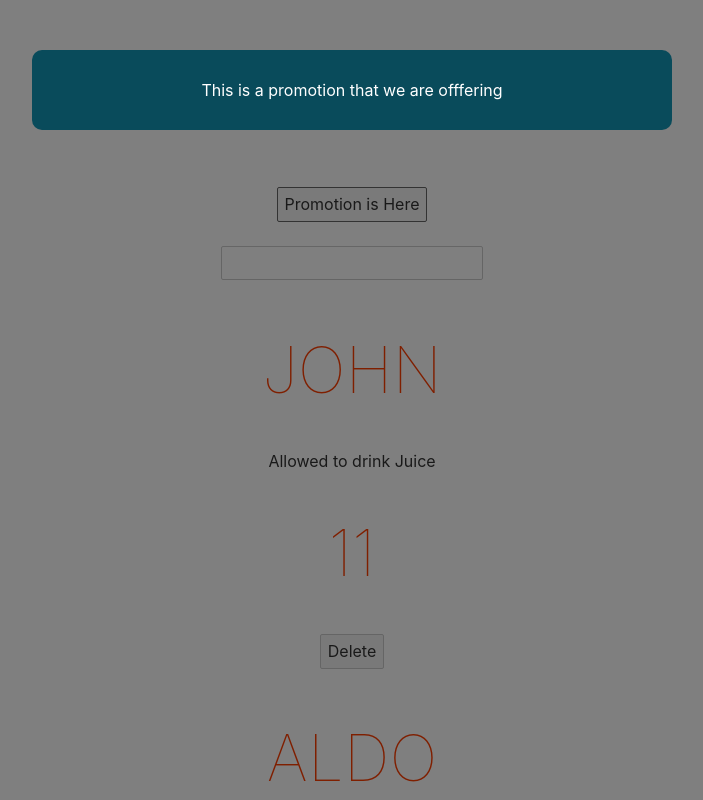
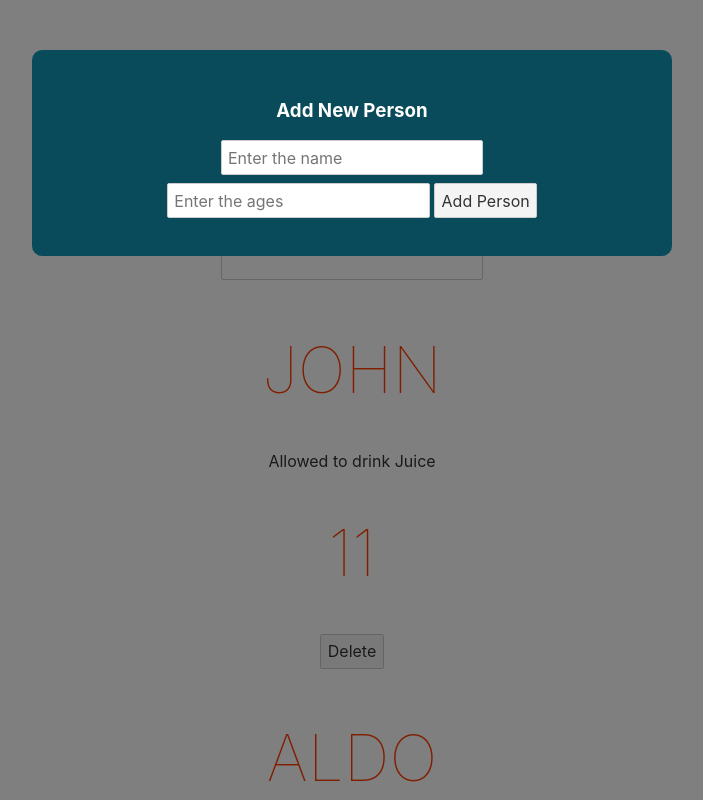
Before and after one commit to arjorb/poll, a Svelte app: page / in a window 1280 px wide. Both pictures are taken after a click on the button "Promotion is Here". Shown: the top 800 px of the page, without its empty margins (288-991 px from the left). Built offline with nearby package versions, Linux system fonts and the light colour scheme.

Commit message:
implementing the slot feature of svelte on the modal form

```diff
--- a/src/App.svelte
+++ b/src/App.svelte
@@ -10,9 +10,6 @@
 		name = "Arjo"
 	}
 
-	const handleColor  = (e) =>{
-		newColor = e.target.value
-	}
 
 	const handleDelete = (id) =>{
 		people = people.filter(person => person.id !== id);
@@ -25,10 +22,17 @@
 
 <main>
 	{#if showModal}
-	<Modal message='This is a promotion that we are offfering' isPromo={true} on:click={handlePromo}/>
+	<Modal  isPromo={true} on:click={handlePromo}>
+	<h3>Add New Person</h3>
+	<form action="">
+	<input type="text" placeholder="Enter the name">
+	<input type="text" placeholder="Enter the ages">
+	<button>Add Person</button>
+	</form>
+	</Modal>
 	{/if}
 	<h1 style="color:{newColor}">Hello {name}!</h1>
-	<button on:click|once={handlePromo}>Promotion is Here</button>
+	<button on:click={handlePromo}>Promotion is Here</button>
 	<p>{newColor}</p>
 	<input type="text" bind:value={newColor}>
 
--- a/src/Modal.svelte
+++ b/src/Modal.svelte
@@ -4,7 +4,9 @@
 </script>
 <main>
     <div on:click|self class="backdrop">
-        <div class="modal" class:promo={isPromo}>{message}</div>
+        <div class="modal" class:promo={isPromo}>
+        <slot></slot>
+        </div>
     </div>
 </main>
 <style>
```
